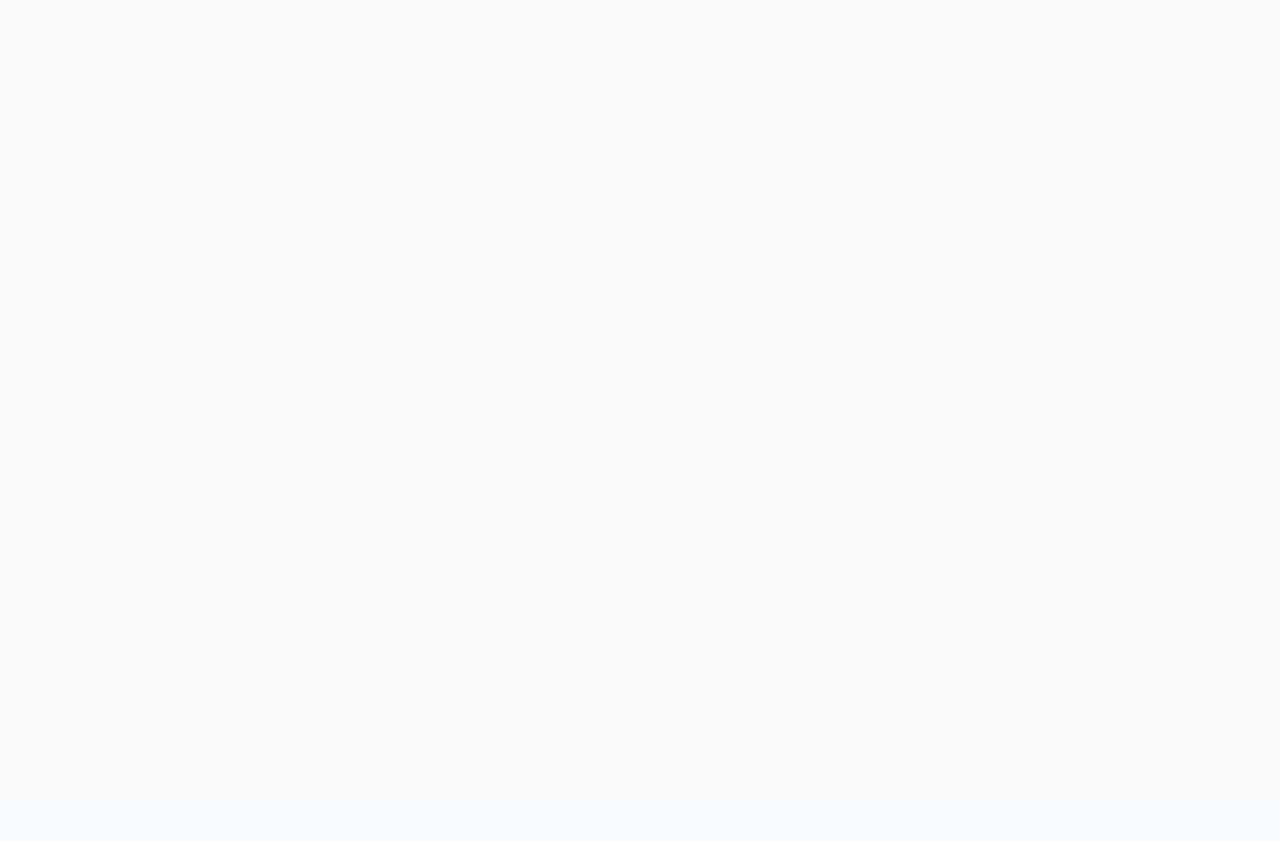
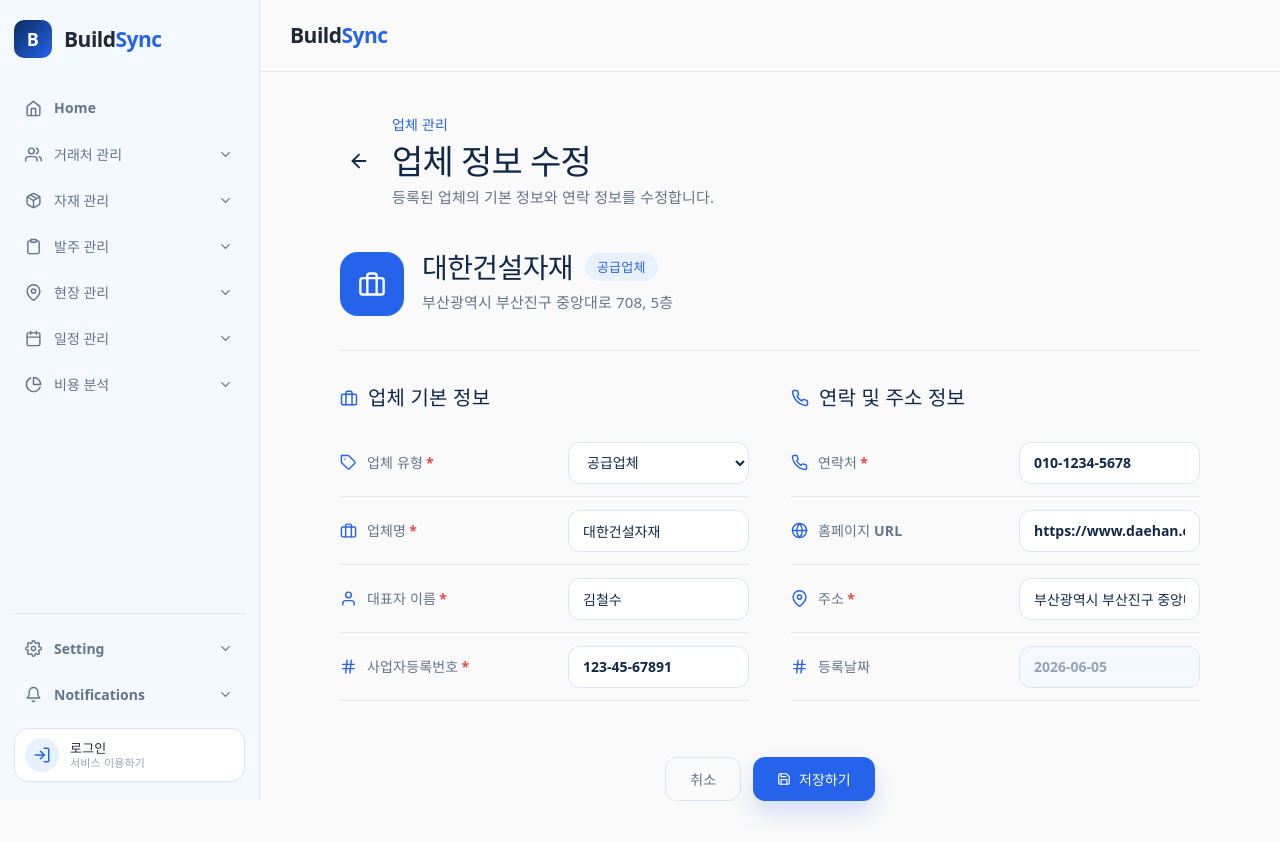
Before and after one commit to kimse0ngjun/BuildSync, a React (Vite) app in the folder frontend/: page /company/1/edit in a window 1280 px wide. Before the commit this address had no page. Before the commit the page ends 800 px from the top, so only its background shows below. Built offline with nearby package versions, Linux system fonts and the light colour scheme.

Commit message:
06/08 업체 정보 수정 페이지 프레임 제작

```diff
--- a/frontend/src/App.tsx
+++ b/frontend/src/App.tsx
@@ -3,10 +3,11 @@ import { BrowserRouter, Routes, Route } from "react-router-dom";
 import Layout from "./components/Layout";
 import LandingPage from "./pages/LandingPage";
 import Dashboard from "./pages/Dashboard";
-import CompanyList from "./pages/company/CompantList";
+import CompanyList from "./pages/company/CompanyList";
 import CompanyDetail from "./pages/company/CompanyDetail";
 import MaterialList from "./pages/material/MeterialList";
 import MaterialWrite from "./pages/material/MaterialWrite";
+import CompanyEdit from "./pages/company/CompanyEdit";
 
 function App() {
   return (
@@ -19,6 +20,7 @@ function App() {
           <Route path="/company/:id" element={<CompanyDetail />} />
           <Route path="/material" element={<MaterialList />} />
           <Route path="/material/write" element={<MaterialWrite />} />
+          <Route path="/company/:id/edit" element={<CompanyEdit />} />
         </Route>
       </Routes>
     </BrowserRouter>
--- a/frontend/src/pages/company/CompanyDetail.tsx
+++ b/frontend/src/pages/company/CompanyDetail.tsx
@@ -111,7 +111,10 @@ function CompanyDetail() {
           목록으로
         </button>
 
-        <button className="edit-btn">
+        <button
+          className="edit-btn"
+          onClick={() => navigate("/company/1/edit")}
+        >
           <FiEdit3 />
           수정
         </button>
--- /dev/null
+++ b/frontend/src/pages/company/CompanyEdit.tsx
@@ -0,0 +1,200 @@
+import { useState } from "react";
+import { useNavigate } from "react-router-dom";
+import {
+  FiArrowLeft,
+  FiBriefcase,
+  FiUser,
+  FiHash,
+  FiMapPin,
+  FiPhone,
+  FiGlobe,
+  FiTag,
+  FiSave,
+} from "react-icons/fi";
+import "../../styles/CompanyEdit.css";
+
+const initialCompany = {
+  id: 1,
+  type: "공급업체",
+  companyName: "대한건설자재",
+  ceoName: "김철수",
+  businessNumber: "123-45-67891",
+  address: "부산광역시 부산진구 중앙대로 708, 5층",
+  homepageUrl: "https://www.daehan.com",
+  phone: "010-1234-5678",
+  createdAt: "2026-06-05",
+};
+
+function CompanyEdit() {
+  const navigate = useNavigate();
+  const [form, setForm] = useState(initialCompany);
+
+  const handleChange = (
+    e: React.ChangeEvent<HTMLInputElement | HTMLSelectElement>,
+  ) => {
+    const { name, value } = e.target;
+    setForm((prev) => ({ ...prev, [name]: value }));
+  };
+
+  return (
+    <div className="company-edit-page">
+      <div className="edit-header">
+        <button
+          className="edit-back-icon"
+          onClick={() => navigate("/company/1")}
+        >
+          <FiArrowLeft />
+        </button>
+
+        <div>
+          <p className="edit-page-label">업체 관리</p>
+          <h1>업체 정보 수정</h1>
+          <p className="edit-page-desc">
+            등록된 업체의 기본 정보와 연락 정보를 수정합니다.
+          </p>
+        </div>
+      </div>
+
+      <section className="edit-summary">
+        <div className="edit-summary-icon">
+          <FiBriefcase />
+        </div>
+
+        <div>
+          <div className="edit-summary-title">
+            <h2>{form.companyName || "업체명"}</h2>
+            <span>{form.type}</span>
+          </div>
+          <p>{form.address || "주소가 입력됩니다."}</p>
+        </div>
+      </section>
+
+      <div className="edit-grid">
+        <section className="edit-section">
+          <div className="edit-section-title">
+            <FiBriefcase />
+            <h3>업체 기본 정보</h3>
+          </div>
+
+          <div className="edit-form-list">
+            <FormField icon={<FiTag />} label="업체 유형" required>
+              <select name="type" value={form.type} onChange={handleChange}>
+                <option value="건설업체">건설업체</option>
+                <option value="공급업체">공급업체</option>
+              </select>
+            </FormField>
+
+            <FormField icon={<FiBriefcase />} label="업체명" required>
+              <input
+                name="companyName"
+                value={form.companyName}
+                onChange={handleChange}
+                placeholder="업체명을 입력하세요"
+              />
+            </FormField>
+
+            <FormField icon={<FiUser />} label="대표자 이름" required>
+              <input
+                name="ceoName"
+                value={form.ceoName}
+                onChange={handleChange}
+                placeholder="대표자 이름을 입력하세요"
+              />
+            </FormField>
+
+            <FormField icon={<FiHash />} label="사업자등록번호" required>
+              <input
+                name="businessNumber"
+                value={form.businessNumber}
+                onChange={handleChange}
+                placeholder="사업자등록번호를 입력하세요"
+              />
+            </FormField>
+          </div>
+        </section>
+
+        <section className="edit-section">
+          <div className="edit-section-title">
+            <FiPhone />
+            <h3>연락 및 주소 정보</h3>
+          </div>
+
+          <div className="edit-form-list">
+            <FormField icon={<FiPhone />} label="연락처" required>
+              <input
+                name="phone"
+                value={form.phone}
+                onChange={handleChange}
+                placeholder="연락처를 입력하세요"
+              />
+            </FormField>
+
+            <FormField icon={<FiGlobe />} label="홈페이지 URL">
+              <input
+                name="homepageUrl"
+                value={form.homepageUrl}
+                onChange={handleChange}
+                placeholder="홈페이지 URL을 입력하세요"
+              />
+            </FormField>
+
+            <FormField icon={<FiMapPin />} label="주소" required>
+              <input
+                name="address"
+                value={form.address}
+                onChange={handleChange}
+                placeholder="주소를 입력하세요"
+              />
+            </FormField>
+
+            <FormField icon={<FiHash />} label="등록날짜">
+              <input value={form.createdAt} disabled />
+            </FormField>
+          </div>
+        </section>
+      </div>
+
+      <div className="edit-actions">
+        <button
+          className="company-cancel-btn"
+          onClick={() => navigate("/company/1")}
+        >
+          취소
+        </button>
+
+        <button className="save-btn" onClick={() => navigate("/company/1")}>
+          <FiSave />
+          저장하기
+        </button>
+      </div>
+    </div>
+  );
+}
+
+function FormField({
+  icon,
+  label,
+  required,
+  children,
+}: {
+  icon: React.ReactNode;
+  label: string;
+  required?: boolean;
+  children: React.ReactNode;
+}) {
+  return (
+    <label className="edit-form-row">
+      <div className="edit-form-label">
+        {icon}
+        <span>
+          {label}
+          {required && <em>*</em>}
+        </span>
+      </div>
+
+      <div className="edit-form-control">{children}</div>
+    </label>
+  );
+}
+
+export default CompanyEdit;
--- /dev/null
+++ b/frontend/src/styles/CompanyEdit.css
@@ -0,0 +1,237 @@
+.company-edit-page {
+  width: 100%;
+  min-height: 100%;
+  background: #fafafa;
+  padding: 0 40px;
+}
+
+.edit-header {
+  display: flex;
+  align-items: flex-start;
+  gap: 14px;
+  margin-bottom: 42px;
+}
+
+.edit-back-icon {
+  width: 38px;
+  height: 38px;
+  margin-top: 30px;
+  border: none;
+  background: transparent;
+  color: #10284a;
+  font-size: 22px;
+  display: flex;
+  align-items: center;
+  justify-content: center;
+}
+
+.edit-page-label {
+  margin: 0 0 10px;
+  color: #2563eb;
+  font-size: 14px;
+  font-weight: 700;
+}
+
+.edit-header h1 {
+  margin: 0;
+  color: #10284a;
+  font-size: 34px;
+  font-weight: 700;
+  letter-spacing: -0.8px;
+}
+
+.edit-page-desc {
+  margin-top: 10px;
+  color: #64748b;
+  font-size: 15px;
+  font-weight: 500;
+}
+
+.edit-summary {
+  display: flex;
+  align-items: center;
+  gap: 18px;
+  padding-bottom: 34px;
+  margin-bottom: 34px;
+  border-bottom: 1px solid #e5e7eb;
+}
+
+.edit-summary-icon {
+  width: 64px;
+  height: 64px;
+  border-radius: 18px;
+  background: #2563eb;
+  color: white;
+  display: flex;
+  align-items: center;
+  justify-content: center;
+  font-size: 28px;
+  flex: 0 0 64px;
+}
+
+.edit-summary-title {
+  display: flex;
+  align-items: center;
+  gap: 12px;
+}
+
+.edit-summary-title h2 {
+  margin: 0;
+  color: #10284a;
+  font-size: 28px;
+  font-weight: 700;
+  letter-spacing: -0.6px;
+}
+
+.edit-summary-title span {
+  height: 28px;
+  padding: 0 12px;
+  border-radius: 999px;
+  background: #e8f1ff;
+  color: #2563eb;
+  font-size: 13px;
+  font-weight: 700;
+  display: inline-flex;
+  align-items: center;
+}
+
+.edit-summary p {
+  margin-top: 8px;
+  color: #64748b;
+  font-size: 15px;
+  font-weight: 500;
+}
+
+.edit-grid {
+  display: grid;
+  grid-template-columns: 1fr 1fr;
+  gap: 42px;
+  align-items: start;
+}
+
+.edit-section {
+  min-width: 0;
+}
+
+.edit-section-title {
+  display: flex;
+  align-items: center;
+  gap: 10px;
+  margin-bottom: 18px;
+  color: #2563eb;
+}
+
+.edit-section-title h3 {
+  margin: 0;
+  color: #10284a;
+  font-size: 20px;
+  font-weight: 700;
+}
+
+.edit-form-list {
+  width: 100%;
+}
+
+.edit-form-row {
+  min-height: 68px;
+  display: grid;
+  grid-template-columns: 210px 1fr;
+  align-items: center;
+  border-bottom: 1px solid #e5e7eb;
+  gap: 18px;
+}
+
+.edit-form-label {
+  display: flex;
+  align-items: center;
+  gap: 10px;
+  color: #64748b;
+  font-size: 14px;
+  font-weight: 700;
+}
+
+.edit-form-label svg {
+  color: #2563eb;
+  font-size: 17px;
+  flex: 0 0 17px;
+}
+
+.edit-form-label em {
+  color: #ef4444;
+  font-style: normal;
+  margin-left: 3px;
+}
+
+.edit-form-control input,
+.edit-form-control select {
+  width: 100%;
+  height: 42px;
+  border: 1px solid #dbe6f4;
+  border-radius: 12px;
+  background: #fff;
+  color: #10284a;
+  padding: 0 14px;
+  font-size: 14px;
+  font-weight: 600;
+  outline: none;
+}
+
+.edit-form-control input:focus,
+.edit-form-control select:focus {
+  border-color: #2563eb;
+}
+
+.edit-form-control input:disabled {
+  background: #f4f8ff;
+  color: #94a3b8;
+  cursor: not-allowed;
+}
+
+.edit-actions {
+  display: flex;
+  justify-content: center;
+  gap: 12px;
+  margin-top: 56px;
+}
+
+.edit-actions button {
+  height: 44px;
+  padding: 0 24px;
+  border-radius: 12px;
+  font-size: 14px;
+  font-weight: 700;
+  display: flex;
+  align-items: center;
+  gap: 8px;
+}
+
+.company-cancel-btn {
+  border: 1px solid #dbe6f4;
+  background: transparent;
+  color: #64748b;
+}
+
+.save-btn {
+  border: none;
+  background: #2563eb;
+  color: white;
+  box-shadow: 0 12px 24px rgba(37, 99, 235, 0.18);
+}
+
+@media (max-width: 1000px) {
+  .edit-grid {
+    grid-template-columns: 1fr;
+  }
+
+  .edit-form-row {
+    grid-template-columns: 1fr;
+    gap: 8px;
+    padding: 14px 0;
+  }
+
+  .edit-summary-title {
+    flex-direction: column;
+    align-items: flex-start;
+    gap: 8px;
+  }
+}
```
Also changed, not shown: frontend/src/pages/company/CompanyList.tsx (renamed from frontend/src/pages/company/CompantList.tsx).
